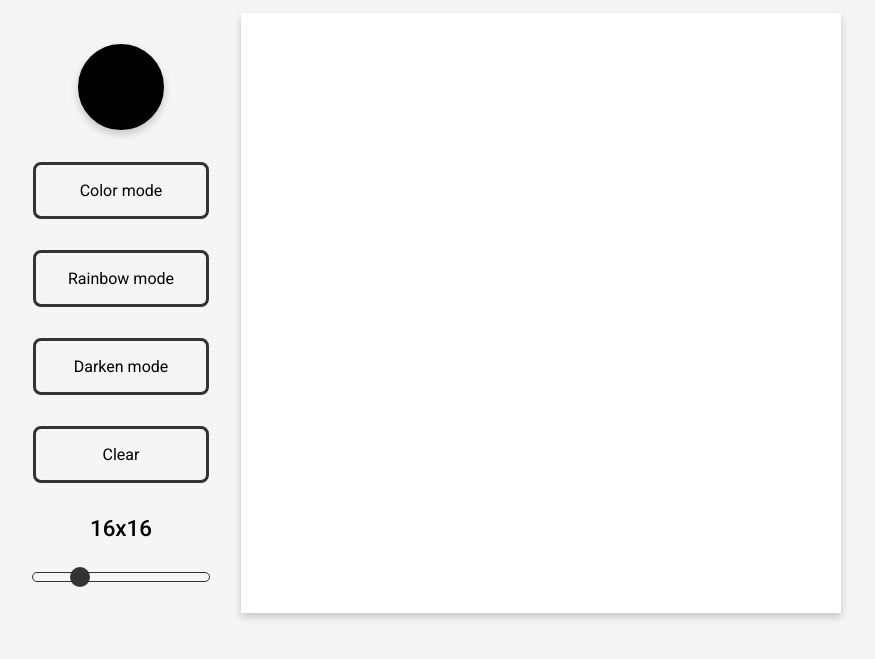
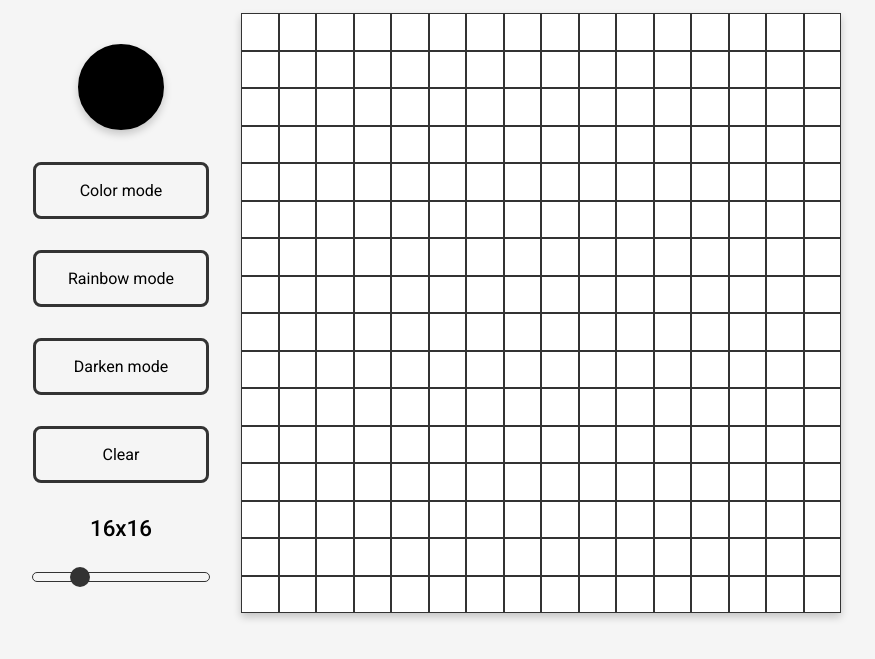
Before and after one commit to gabrielg2020/etch-a-sketch, a plain HTML site: page index.html in a window 1280 px wide. Shown: the part 115-774 px from the top of the page, without its empty margins (203-1078 px from the left). Drawn offline with Linux system fonts and the light colour scheme.

Commit message:
Grid starts on load Added onload function and changed the border color.

```diff
--- a/script.js
+++ b/script.js
@@ -1,3 +1,11 @@
+// TODO: have the color mode button be auto selected
+
+// TODO: create the clear
+
+// TODO: create the rainbow mode
+
+// TODO: create the darken mode
+
 const sketchPadController = {
     sketchPad: null,
     gridSize: 16,
@@ -55,6 +63,8 @@ const sketchPadController = {
     },
 };
 
+Window.onload = sketchPadController.init();
+
 // Color Picker
 const colorWrapper = document.querySelector('.color-wrapper');
 const colorPicker = document.querySelector('#color-picker');
--- a/style.css
+++ b/style.css
@@ -103,5 +103,5 @@ button {
 }
 
 .pixel {
-    border: 1px solid red;;
+    border: 1px solid rgb(51, 51, 51);
 }
```
